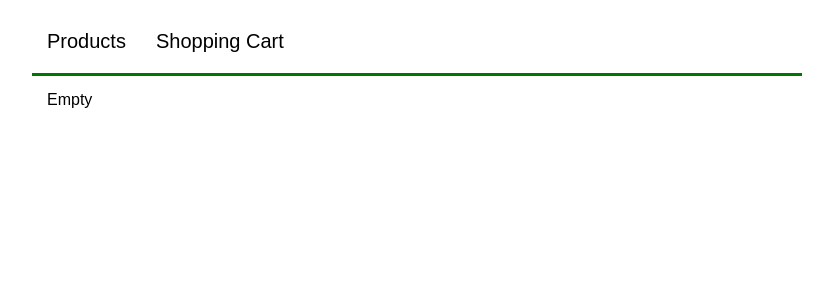
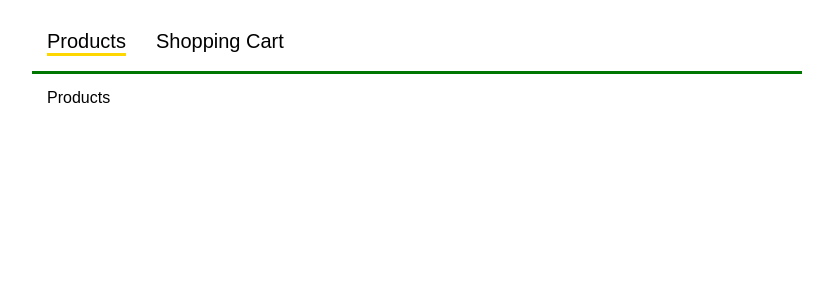
Before and after one commit to KosenkoDmitriy/react-shopper, a React (Create React App) app: page / in a window 1280 px wide. Shown: the top 300 px of the page, without its empty margins (223-1056 px from the left). Built offline with nearby package versions, Linux system fonts and the light colour scheme.

Commit message:
underline selected tab

```diff
--- a/src/App.css
+++ b/src/App.css
@@ -19,9 +19,21 @@
   display: inline-block;
   margin-right: 30px;
   font-size: 20px;
-  border-bottom: 5px solid transparent;
+  border-bottom: 3px solid transparent;
 }
 
 .AppContent {
   margin: 0 30px;
 }
+
+.AppNavItem a {
+  cursor: pointer;
+}
+
+.AppNavItem a:hover {
+  color: #999;
+}
+
+.AppNavItem.selected {
+  border-bottom-color: gold;
+}
--- a/src/App.js
+++ b/src/App.js
@@ -3,16 +3,28 @@ import Nav from './Nav';
 import './App.css';
 
 class App extends Component {
+  state = {
+    tab: 0
+  };
+
+  handleTabChange = (id) => {
+    this.setState({
+      tab: id
+    });
+  }
+
   renderContent() {
-    return (
-      <span>Empty</span>
-    );
+    switch(this.state.tab) {
+      default:
+      case 0: return <span>Products</span>;
+      case 1: return <span>Shopping Cart</span>
+    }
   }
 
   render() {
     return (
       <div className="App">
-        <Nav/>
+        <Nav activeTab={this.state.tab} onTabChange={this.handleTabChange} />
         <main className="AppContent">
           {this.renderContent()}
         </main>
--- a/src/Nav.js
+++ b/src/Nav.js
@@ -1,11 +1,12 @@
 import React from 'react';
 
-const Nav = () => {
+const Nav = ({ activeTab, onTabChange }) => {
+  console.log("activeTab: ", activeTab, " onTabChange: ", onTabChange);
   return (
   <nav className="AppNav">
     <ul>
-      <li className="AppNavItem"><a>Products</a></li>
-      <li className="AppNavItem"><a>Shopping Cart</a></li>
+      <li className={`AppNavItem ${activeTab === 0 && 'selected'}`}><a onClick={ () => onTabChange(0)}>Products</a></li>
+      <li className={`AppNavItem ${activeTab === 1 && 'selected'}`}><a onClick={ () => onTabChange(1)}>Shopping Cart</a></li>
     </ul>
   </nav>
   );
```
